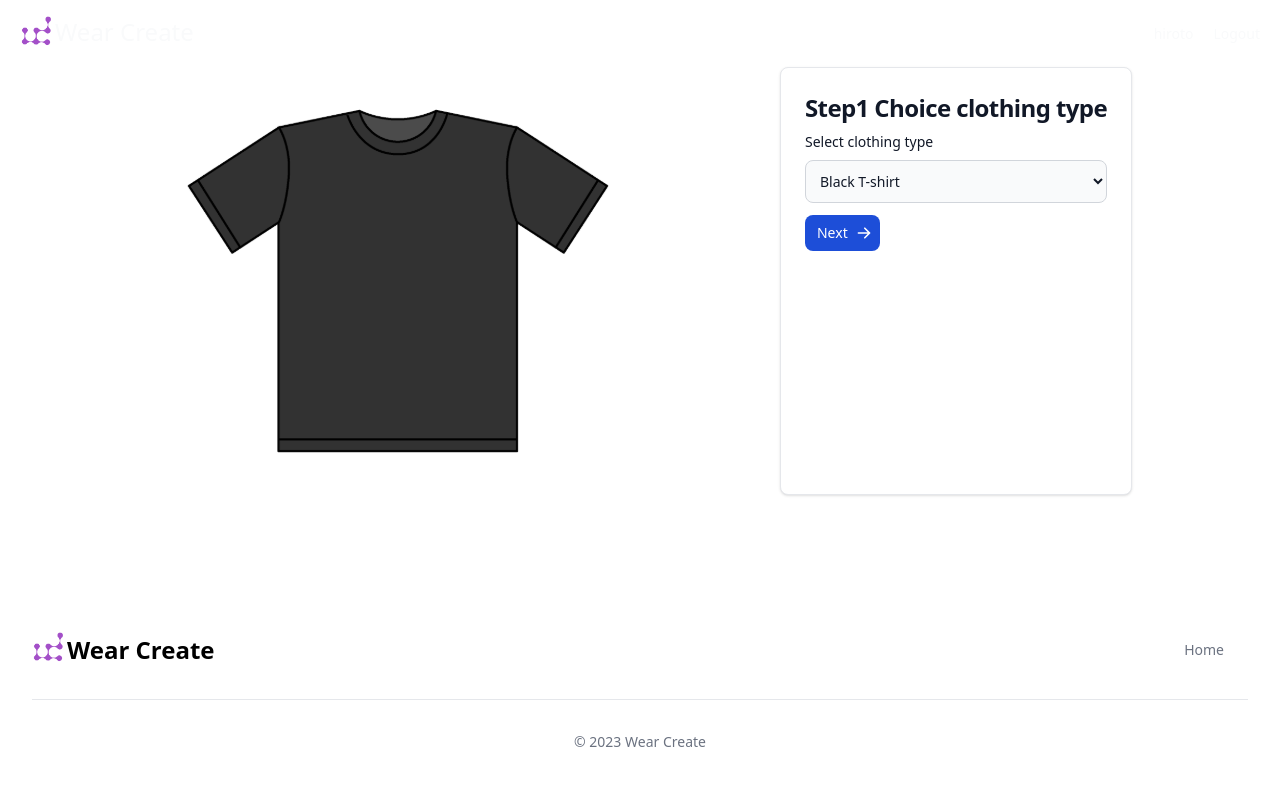
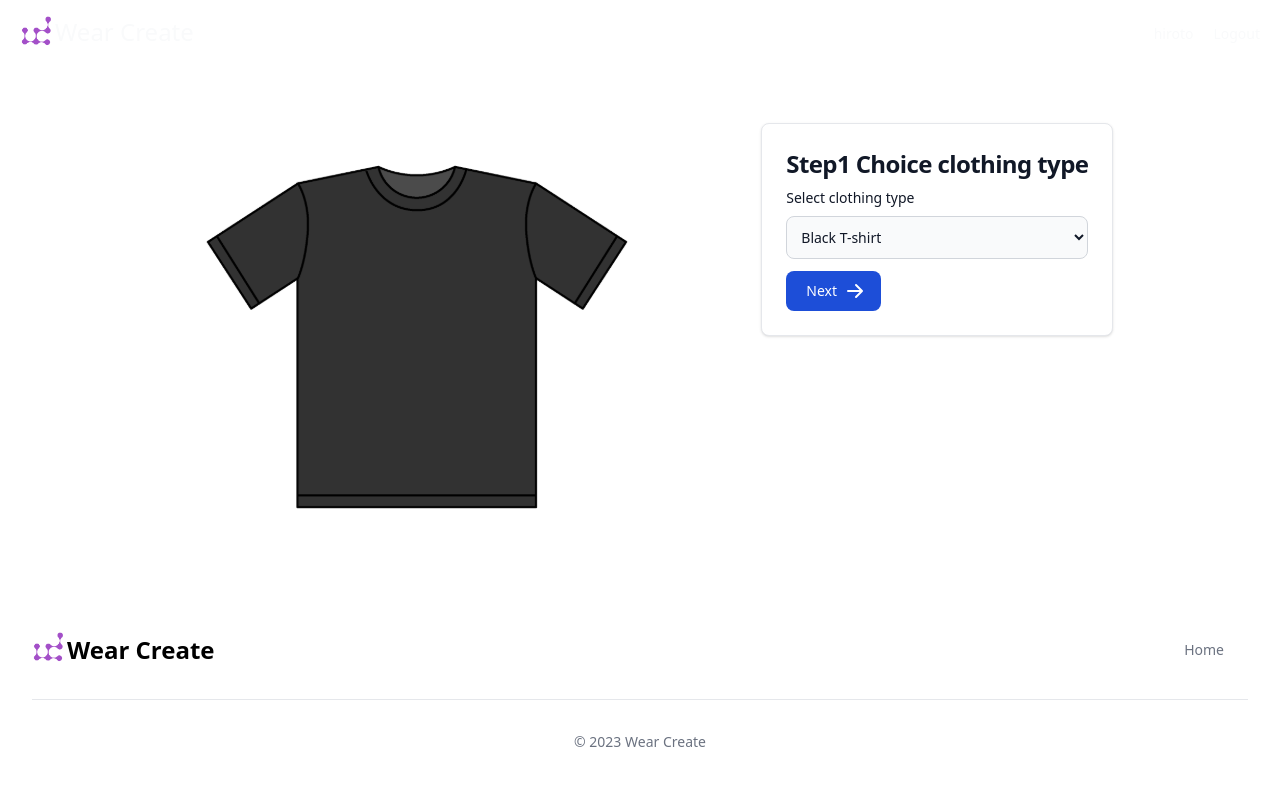
Before and after one commit to Lovinyon/wear-create-app, a Next.js app: page /work in a window 1280 px wide. Shown: the top 786 px of the page. Built offline with nearby package versions, Linux system fonts and the light colour scheme.

Commit message:
fail sort out

```diff
--- a/src/app/compnents/product/next_button.tsx
+++ b/src/app/compnents/product/next_button.tsx
@@ -1,13 +1,13 @@
 export default function Next_button() {
   return (
-    <a
-      href="#"
-      className="inline-flex items-center px-3 py-2 text-sm font-medium text-center text-white bg-blue-700 rounded-lg hover:bg-blue-800 focus:ring-4 focus:outline-none focus:ring-blue-300 dark:bg-blue-600 dark:hover:bg-blue-700 dark:focus:ring-blue-800"
+    <button
+      type="button"
+      className="text-white bg-blue-700 hover:bg-blue-800 focus:ring-4 focus:outline-none focus:ring-blue-300 font-medium rounded-lg text-sm px-5 py-2.5 text-center inline-flex items-center dark:bg-blue-600 dark:hover:bg-blue-700 dark:focus:ring-blue-800"
     >
       Next
       <svg
         aria-hidden="true"
-        className="w-4 h-4 ml-2 -mr-1"
+        className="w-5 h-5 ml-2 -mr-1"
         fill="currentColor"
         viewBox="0 0 20 20"
         xmlns="http://www.w3.org/2000/svg"
@@ -18,6 +18,6 @@
           clipRule="evenodd"
         ></path>
       </svg>
-    </a>
+    </button>
   );
 }
--- a/src/app/compnents/selection_area.tsx
+++ b/src/app/compnents/selection_area.tsx
@@ -1,8 +1,9 @@
-import Select_clothing from "./product/select_clothing";
+import Select_clothing from "./work/select_clothing";
 import Next_button from "./product/next_button";
 
 export default function Selection_area() {
   return (
+    <form action="" method="post">
       <div className="max-w-sm p-6 bg-white border border-gray-200 rounded-lg shadow dark:bg-gray-800 dark:border-gray-700">
         <h5 className="mb-2 text-2xl font-bold tracking-tight text-gray-900 dark:text-white">
           Step1 Choice clothing type
@@ -17,5 +18,6 @@
         <Select_clothing />
         <Next_button />
       </div>
+    </form>
   );
 }
--- a/src/app/compnents/product/change_clothing.tsx
+++ b/src/app/compnents/work/change_clothing.tsx
@@ -1,5 +1,3 @@
 export default function Change_clothing() {
-  const selectVaule = document;
-
   return;
 }
--- a/src/app/compnents/product/select_clothing.tsx
+++ b/src/app/compnents/work/select_clothing.tsx
@@ -1,3 +1,5 @@
+import Change_clothing from "./change_clothing";
+
 export default function Select_clothing() {
   return (
     <select
--- a/src/app/work/page.tsx
+++ b/src/app/work/page.tsx
@@ -1,9 +1,9 @@
-import Clothing_type from "../compnents/product/clothing_type";
+import Clothing_type from "../compnents/work/clothing_type";
 import Selection_area from "../compnents/selection_area";
 
 export default function Work() {
   return (
-    <div className="flex justify-evenly">
+    <div className="flex justify-evenly p-14">
       <Clothing_type />
       <Selection_area />
     </div>
```
Also changed, not shown: src/app/compnents/work/clothing_type.tsx (renamed from src/app/compnents/product/clothing_type.tsx). Lines whose indentation alone changed are shown as unchanged.
